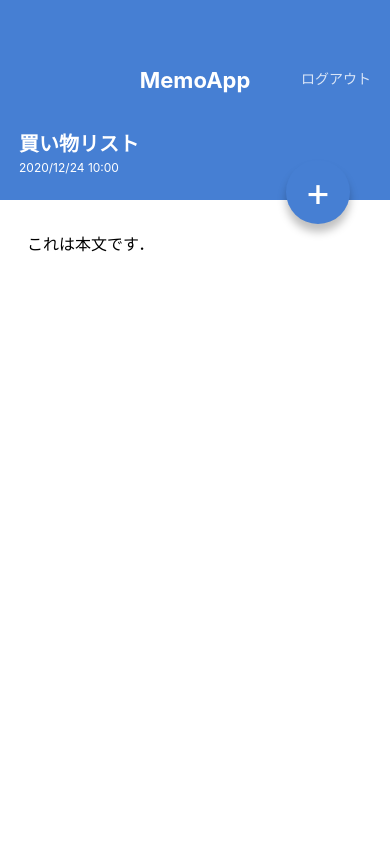
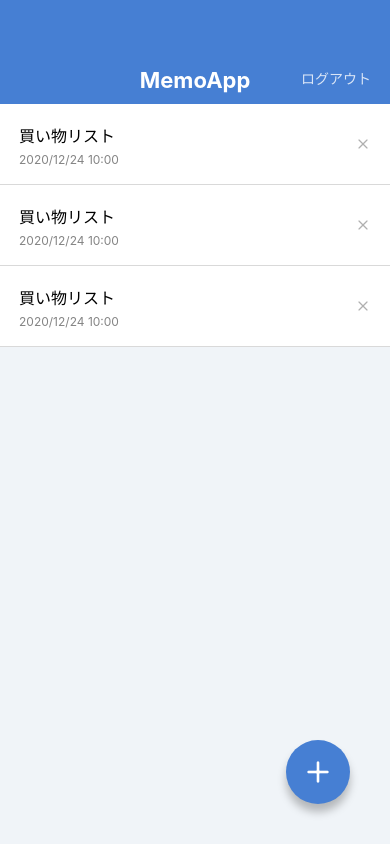
Before and after one commit to kyohei-horikawa/ExpoMemoApp, a React Native app: screen / in a window 390 px wide. Built offline with nearby package versions, Linux system fonts and the light colour scheme.

Commit message:
Add Feather icons

```diff
--- a/App.jsx
+++ b/App.jsx
@@ -1,7 +1,9 @@
 import React from 'react';
 
-import MemoDetailScreen from './src/screens/MemoDetailScreen';
+import MemoListScreen from './src/screens/MemoListScreen';
+// import MemoDetailScreen from './src/screens/MemoDetailScreen';
 
 export default function App() {
-  return <MemoDetailScreen />;
+  return <MemoListScreen />;
+  // return <MemoDetailScreen />;
 }
--- a/package.json
+++ b/package.json
@@ -8,6 +8,7 @@
     "eject": "expo eject"
   },
   "dependencies": {
+    "@expo/vector-icons": "12.0.4",
     "expo": "~41.0.1",
     "expo-status-bar": "~1.0.4",
     "prop-types": "15.7.2",
--- a/src/components/CircleButton.jsx
+++ b/src/components/CircleButton.jsx
@@ -1,19 +1,20 @@
 import React from 'react';
-import { View, Text, StyleSheet } from 'react-native';
+import { View, StyleSheet } from 'react-native';
 import { shape, string } from 'prop-types';
+import { Feather } from '@expo/vector-icons';
 
 export default function CircleButton(props) {
-  const { children, style } = props;
+  const { style, name } = props;
 
   return (
     <View style={[styles.circleButton, style]}>
-      <Text style={styles.circleButtonLabbel}>{children}</Text>
+      <Feather name={name} size={32} color="white" />
     </View>
   );
 }
 
 CircleButton.propTypes = {
-  children: string.isRequired,
+  name: string.isRequired,
   style: shape(),
 };
 
--- a/src/components/MemoList.jsx
+++ b/src/components/MemoList.jsx
@@ -1,5 +1,6 @@
 import React from 'react';
 import { View, Text, StyleSheet } from 'react-native';
+import { Feather } from '@expo/vector-icons';
 
 export default function AppBar() {
   return (
@@ -10,7 +11,7 @@
           <Text style={styles.memoListItemDate}>2020/12/24 10:00</Text>
         </View>
         <View>
-          <Text>X</Text>
+          <Feather name="x" size={16} color="#B0B0B0" />
         </View>
       </View>
 
@@ -20,7 +21,7 @@
           <Text style={styles.memoListItemDate}>2020/12/24 10:00</Text>
         </View>
         <View>
-          <Text>X</Text>
+          <Feather name="x" size={16} color="#B0B0B0" />
         </View>
       </View>
 
@@ -30,7 +31,7 @@
           <Text style={styles.memoListItemDate}>2020/12/24 10:00</Text>
         </View>
         <View>
-          <Text>X</Text>
+          <Feather name="x" size={16} color="#B0B0B0" />
         </View>
       </View>
     </View>
--- a/src/screens/MemoDetailScreen.jsx
+++ b/src/screens/MemoDetailScreen.jsx
@@ -16,7 +16,7 @@
       <ScrollView style={styles.memoBody}>
         <Text style={styles.memoText}>これは本文です．</Text>
       </ScrollView>
-      <CircleButton style={{ top: 160, bottom: 'auto' }}>+</CircleButton>
+      <CircleButton style={{ top: 160, bottom: 'auto' }} name="edit-2" />
     </View>
   );
 }
--- a/src/screens/MemoListScreen.jsx
+++ b/src/screens/MemoListScreen.jsx
@@ -10,7 +10,7 @@
     <View style={styles.container}>
       <AppBar />
       <MemoList />
-      <CircleButton>+</CircleButton>
+      <CircleButton name="plus" />
     </View>
   );
 }
```
Also changed, not shown: 2 other files (tests, documents, lock files or other folders).
